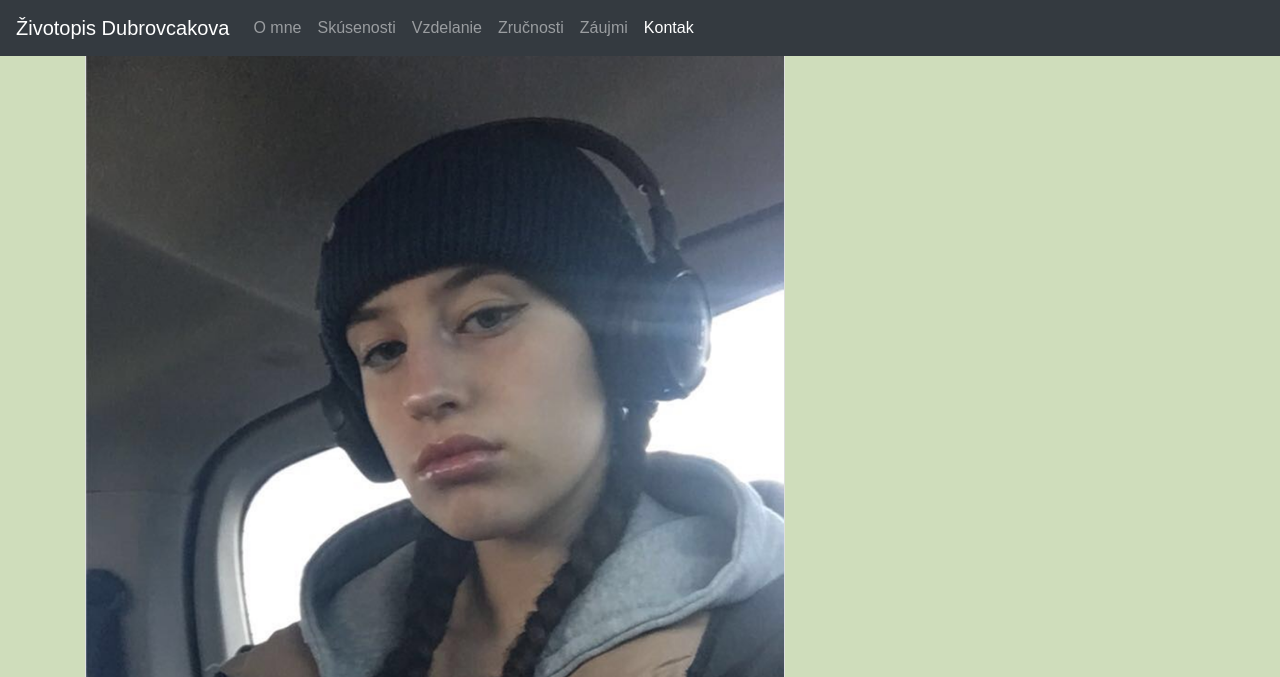
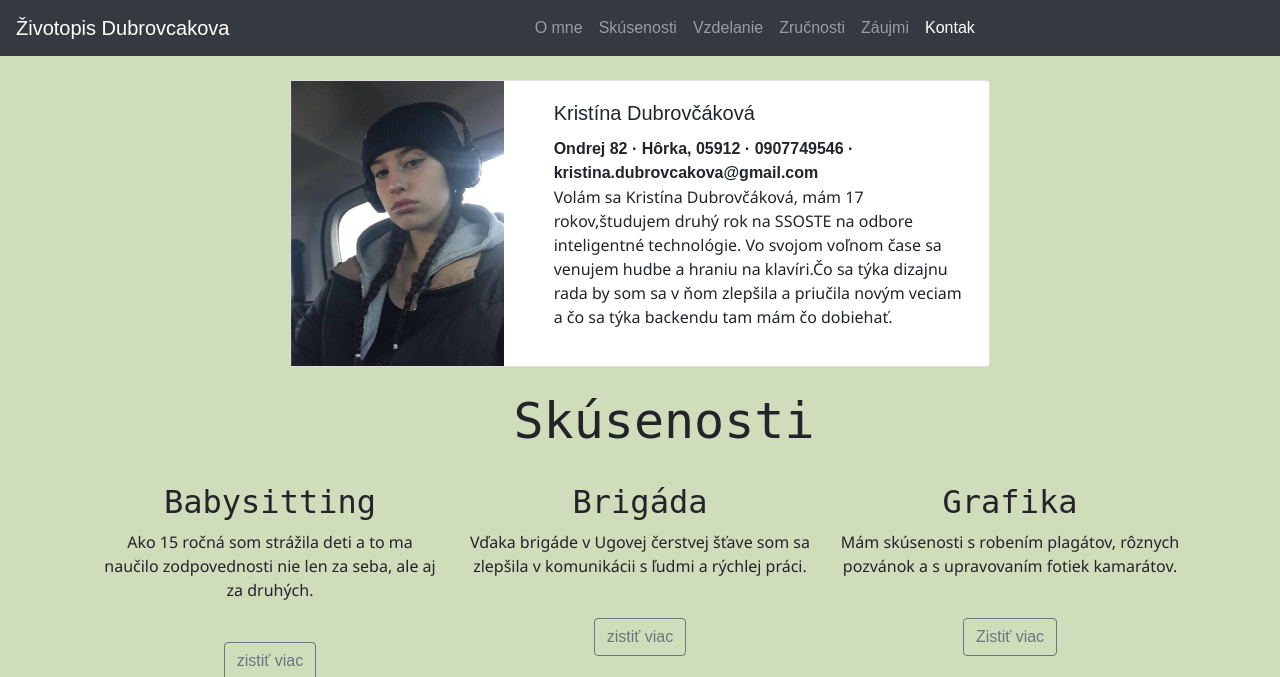
Before and after one commit to KristinaDubrovcakova/KristinaDubrovcakova.github.io, a PHP site: page / in a window 1280 px wide. Shown: the top 677 px of the page. Run offline with PHP 8.4, Linux system fonts and the light colour scheme; some libraries are stand-ins or nearby versions.

Commit message:
Add files via upload

```diff
--- a/index.html
+++ b/index.html
@@ -18,6 +18,11 @@
   p {
     font-family:'Segoe UI', Tahoma, Geneva, Verdana, sans-serif;
   }
+  h3 {
+    font-family: Fjalla One,monospace;
+    text-align: center;
+    font-size: 50px;
+  }
 </style>
 
 <body data-spy="scroll" data-target=".navbar" data-offset="50" >
@@ -27,7 +32,7 @@
     <button class="navbar-toggler" type="button" data-toggle="collapse" data-target="#collapsibleNavbar">
       <span class="navbar-toggler-icon"></span>
     </button>
-    <div class="collapse navbar-collapse " id="collapsibleNavbar">
+    <div class="collapse navbar-collapse justify-content-center" id="collapsibleNavbar">
       <ul class="navbar-nav">
         <li class="nav-item ">
           <a class="nav-link" href="#about">O mne</a>
@@ -54,10 +59,10 @@
 
 
   <div class="container mt-5">
-    <section id = "about">
-    <div class="card mb-3 justify-content-center align-items-center " style="max-width: 700px; ">
+    <section id = "about" class="about">
+    <div class="card" style="max-width: 700px; ">
       <div class="row g-0">
-        <div class="col-md-12">
+        <div class="col-md-4">
           <img src="img/image.png" class="img-fluid rounded-start" alt="">
         </div>
         <div class="col-md-8">
@@ -67,60 +72,61 @@
               Ondrej 82 · Hôrka,  05912 · 0907749546 · kristina.dubrovcakova@gmail.com
             </div>
             <p class="card-text">Volám sa Kristína Dubrovčáková,
-              mám 17 rokov, chodím na SSOSTU a študujem odbor inteligentné technológie. </p>
+              mám 17 rokov,študujem druhý rok na SSOSTE na odbore inteligentné technológie. Vo svojom voľnom čase sa venujem hudbe a hraniu na klavíri.Čo sa týka dizajnu rada by som sa v ňom zlepšila a priučila novým veciam a čo sa týka backendu tam mám čo dobiehať.  </p>
 
           </div>
         </div>
       </div>
     </div>
+
   </section>
+    <section id="experience">
+      <div class="container text-center">
+        <div class="row justify-conten-center align-items-center ">
+          <div class="col-md-12 text-center m-4">
+            <h3 >Skúsenosti</h3>
+
+          </div>
+        </div>
+        <div class="row">
+          <div class="col-md-4">
+            <h2 class="text-black">Babysitting</h2>
+            <p class="text-black">Ako 15 ročná som strážila deti a to ma naučilo zodpovednosti nie len za seba, ale aj za druhých.
+            </p>
+            <button type="button" class="btn btn-outline-secondary m-4">zistiť viac</button>
+            <img src="img/Snímka obrazovky 2023-05-23 103435.png" class="img-fluid rounded-2" alt="">
+          </div>
+
+          <div class="col-md-4 ">
+            <h2 class="text-black">Brigáda</h2>
+            <p class="text-black">Vďaka brigáde v Ugovej čerstvej šťave som sa zlepšila v komunikácii s ľudmi a rýchlej práci.</p>
+            <button type="button" class="btn btn-outline-secondary m-4">zistiť viac</button>
+            <img src="img/104_510107298.jpg" class="img-fluid rounded-2" alt="">
+          </div>
+
+          <div class="col-md-4">
+            <h2 class="text-black">Grafika</h2>
+            <p class="text-black">Mám skúsenosti s robením plagátov, rôznych pozvánok a s upravovaním fotiek kamarátov.</p>
+            <button type="button " class="btn btn-outline-secondary m-4">Zistiť viac</button>
+            <img src="img/Snímka obrazovky 2023-05-23 103150.png" class="img-fluid rounded-2" alt="">
+          </div>
+        </div>
+      </div>
+    </div>
+      </div>
+    <svg xmlns="http://www.w3.org/2000/svg" viewBox="0 0 1440 320"><path fill="#fff" fill-opacity="1" d="M0,288L16,293.3C32,299,64,309,96,282.7C128,256,160,192,192,176C224,160,256,192,288,208C320,224,352,224,384,229.3C416,235,448,245,480,256C512,267,544,277,576,250.7C608,224,640,160,672,133.3C704,107,736,117,768,133.3C800,149,832,171,864,170.7C896,171,928,149,960,133.3C992,117,1024,107,1056,112C1088,117,1120,139,1152,133.3C1184,128,1216,96,1248,74.7C1280,53,1312,43,1344,48C1376,53,1408,75,1424,85.3L1440,96L1440,320L1424,320C1408,320,1376,320,1344,320C1312,320,1280,320,1248,320C1216,320,1184,320,1152,320C1120,320,1088,320,1056,320C1024,320,992,320,960,320C928,320,896,320,864,320C832,320,800,320,768,320C736,320,704,320,672,320C640,320,608,320,576,320C544,320,512,320,480,320C448,320,416,320,384,320C352,320,320,320,288,320C256,320,224,320,192,320C160,320,128,320,96,320C64,320,32,320,16,320L0,320Z"></path></svg>
+      <svg xmlns="http://www.w3.org/2000/svg" viewBox="0 0 1440 320"><path fill="#fff" fill-opacity="1" d="M0,288L16,293.3C32,299,64,309,96,282.7C128,256,160,192,192,176C224,160,256,192,288,208C320,224,352,224,384,229.3C416,235,448,245,480,256C512,267,544,277,576,250.7C608,224,640,160,672,133.3C704,107,736,117,768,133.3C800,149,832,171,864,170.7C896,171,928,149,960,133.3C992,117,1024,107,1056,112C1088,117,1120,139,1152,133.3C1184,128,1216,96,1248,74.7C1280,53,1312,43,1344,48C1376,53,1408,75,1424,85.3L1440,96L1440,0L1424,0C1408,0,1376,0,1344,0C1312,0,1280,0,1248,0C1216,0,1184,0,1152,0C1120,0,1088,0,1056,0C1024,0,992,0,960,0C928,0,896,0,864,0C832,0,800,0,768,0C736,0,704,0,672,0C640,0,608,0,576,0C544,0,512,0,480,0C448,0,416,0,384,0C352,0,320,0,288,0C256,0,224,0,192,0C160,0,128,0,96,0C64,0,32,0,16,0L0,0Z"></path></svg>
+    </section>
 
 
-    <section id="experience">
 
-      <h2 >Skúsenosti</h2>
-      <div id="carouselExampleDark" class="carousel carousel-dark slide">
-        <div class="carousel-indicators">
-          <button type="button" data-bs-target="#carouselExampleDark" data-bs-slide-to="0" class="active" aria-current="true" aria-label="Slide 1"></button>
-          <button type="button" data-bs-target="#carouselExampleDark" data-bs-slide-to="1" aria-label="Slide 2"></button>
-          <button type="button" data-bs-target="#carouselExampleDark" data-bs-slide-to="2" aria-label="Slide 3"></button>
-        </div>
-        <div class="carousel-inner">
-          <div class="carousel-item active" data-bs-interval="10000">
-            <img src="img/104_510107298.jpg" class="d-block w-100" alt="...">
-            <div class="carousel-caption d-none d-md-block">
-              <h5>First slide label</h5>
-              <p>Some representative placeholder content for the first slide.</p>
-            </div>
-          </div>
-          <div class="carousel-item" data-bs-interval="2000">
-            <img src="img/group-kids-friends-arm-around-sitting-together.jpg" class="d-block w-100" alt="...">
-            <div class="carousel-caption d-none d-md-block">
-              <h5>Second slide label</h5>
-              <p>Some representative placeholder content for the second slide.</p>
-            </div>
-          </div>
-          <div class="carousel-item">
-            <img src="img/IMG_3538.JPG" class="d-block w-100" alt="...">
-            <div class="carousel-caption d-none d-md-block">
-              <h5>Third slide label</h5>
-              <p>Some representative placeholder content for the third slide.</p>
-            </div>
-          </div>
-        </div>
-        <button class="carousel-control-prev" type="button" data-bs-target="#carouselExampleDark" data-bs-slide="prev">
-          <span class="carousel-control-prev-icon" aria-hidden="true"></span>
-          <span class="visually-hidden">Previous</span>
-        </button>
-        <button class="carousel-control-next" type="button" data-bs-target="#carouselExampleDark" data-bs-slide="next">
-          <span class="carousel-control-next-icon" aria-hidden="true"></span>
-          <span class="visually-hidden">Next</span>
-        </button>
-      </div>
-    </section>
+
 
     <section id="education">
     <div class=" card text-center">
+
+
+
       <div class="card-body">
         <h2 class="card-title">Vzdelanie</h2>
         <p class="card-text"> Od roku 2021 navštevujem SSOSTU a druhý rok študujem odbor inteligentné technológie.Ako absolvent študijného odboru inteligentné technológie  by som mala byť kvalifikovaná odborná pracovníčka, ktorá má vedomosti a zručnosti z oblasti informačných technológií, programovania, počítačových sietí, smart technológií, internetu vecí - IoT, databázových systémov, kybernetickej bezpečnosti, robotiky, 3D technológií, virtuálnej reality, z  aplikovania prvkov umelej inteligencie v rôznych oblastiach, serverových a cloudových technológií, grafiky, základov elektroniky, optimalizácie riadenia procesov a problematiky súvisiacej s digitálnou firmou.
@@ -128,7 +134,7 @@
         <a href="https://ssosta.edupage.org/a/studijne-programy?eqa=dGV4dD10ZXh0L3RleHQxJnN1YnBhZ2U9Mg%3D%3D" class="btn btn-secondary">zistiť viac</a>
       </div>
     </div>
-  </section>
+    </section>
 
     <section id="skills">
       <div class="container text-center text-black">
@@ -159,21 +165,70 @@
 
 
 
-    <section id="contact">
-      <div class="container text-center text-black">
-        <div class="row justify-conten-center align-items-center ">
-          <div class="col-md-12 text-black text-center">
-      <h2>Záujmi</h2>
 
-      <p>Hrajem na klavír 10 rokov <br>
-        Rada čítam knihy  <br>
-        Hrajem volleyball <br>
-        Rada varím <br>
-        Cestovanie <br>
+    <section id="interests">
+    <div class="container text-center text-white">
+      <div class="row justify-conten-center align-items-center ">
+        <div class="col-md-12 text-white text-center">
+          <h2>Záujmy</h2>
+        </div>
+      </div>
+      <div class="row">
+        <div class="col-md-3">
+          <svg xmlns="http://www.w3.org/2000/svg" width="16" height="16" fill="black" class="bi bi-music-note-beamed" viewBox="0 0 16 16">
+            <path d="M6 13c0 1.105-1.12 2-2.5 2S1 14.105 1 13c0-1.104 1.12-2 2.5-2s2.5.896 2.5 2zm9-2c0 1.105-1.12 2-2.5 2s-2.5-.895-2.5-2 1.12-2 2.5-2 2.5.895 2.5 2z"/>
+            <path fill-rule="evenodd" d="M14 11V2h1v9h-1zM6 3v10H5V3h1z"/>
+            <path d="M5 2.905a1 1 0 0 1 .9-.995l8-.8a1 1 0 0 1 1.1.995V3L5 4V2.905z"/>
+          </svg>
+          <p>Hrajem na klavír 10 rokov </p>
+
+        </div>
+
+        <div class="col-md-3">
+
+           <img src="img/volleyball-ball.png" width ="16" height="16"  alt=" ">
+          <p>Hrajem volejbal</p>
+
+        </div>
+        <div class="col-md-3">
+          <svg xmlns="http://www.w3.org/2000/svg" width="16" height="16" fill="black" class="bi bi-cup-straw" viewBox="0 0 16 16">
+            <path d="M13.902.334a.5.5 0 0 1-.28.65l-2.254.902-.4 1.927c.376.095.715.215.972.367.228.135.56.396.56.82 0 .046-.004.09-.011.132l-.962 9.068a1.28 1.28 0 0 1-.524.93c-.488.34-1.494.87-3.01.87-1.516 0-2.522-.53-3.01-.87a1.28 1.28 0 0 1-.524-.93L3.51 5.132A.78.78 0 0 1 3.5 5c0-.424.332-.685.56-.82.262-.154.607-.276.99-.372C5.824 3.614 6.867 3.5 8 3.5c.712 0 1.389.045 1.985.127l.464-2.215a.5.5 0 0 1 .303-.356l2.5-1a.5.5 0 0 1 .65.278zM9.768 4.607A13.991 13.991 0 0 0 8 4.5c-1.076 0-2.033.11-2.707.278A3.284 3.284 0 0 0 4.645 5c.146.073.362.15.648.222C5.967 5.39 6.924 5.5 8 5.5c.571 0 1.109-.03 1.588-.085l.18-.808zm.292 1.756C9.445 6.45 8.742 6.5 8 6.5c-1.133 0-2.176-.114-2.95-.308a5.514 5.514 0 0 1-.435-.127l.838 8.03c.013.121.06.186.102.215.357.249 1.168.69 2.438.69 1.27 0 2.081-.441 2.438-.69.042-.029.09-.094.102-.215l.852-8.03a5.517 5.517 0 0 1-.435.127 8.88 8.88 0 0 1-.89.17zM4.467 4.884s.003.002.005.006l-.005-.006zm7.066 0-.005.006c.002-.004.005-.006.005-.006zM11.354 5a3.174 3.174 0 0 0-.604-.21l-.099.445.055-.013c.286-.072.502-.149.648-.222z"/>
+          </svg>
+          <p>Rada varím</p>
+        </div>
+          <div class="col-md-3 ">
+            <svg xmlns="http://www.w3.org/2000/svg" width="16" height="16" fill="black" class="bi bi-airplane-engines" viewBox="0 0 16 16">
+              <path d="M8 0c-.787 0-1.292.592-1.572 1.151A4.347 4.347 0 0 0 6 3v3.691l-2 1V7.5a.5.5 0 0 0-.5-.5h-1a.5.5 0 0 0-.5.5v1.191l-1.17.585A1.5 1.5 0 0 0 0 10.618V12a.5.5 0 0 0 .582.493l1.631-.272.313.937a.5.5 0 0 0 .948 0l.405-1.214 2.21-.369.375 2.253-1.318 1.318A.5.5 0 0 0 5.5 16h5a.5.5 0 0 0 .354-.854l-1.318-1.318.375-2.253 2.21.369.405 1.214a.5.5 0 0 0 .948 0l.313-.937 1.63.272A.5.5 0 0 0 16 12v-1.382a1.5 1.5 0 0 0-.83-1.342L14 8.691V7.5a.5.5 0 0 0-.5-.5h-1a.5.5 0 0 0-.5.5v.191l-2-1V3c0-.568-.14-1.271-.428-1.849C9.292.591 8.787 0 8 0ZM7 3c0-.432.11-.979.322-1.401C7.542 1.159 7.787 1 8 1c.213 0 .458.158.678.599C8.889 2.02 9 2.569 9 3v4a.5.5 0 0 0 .276.447l5.448 2.724a.5.5 0 0 1 .276.447v.792l-5.418-.903a.5.5 0 0 0-.575.41l-.5 3a.5.5 0 0 0 .14.437l.646.646H6.707l.647-.646a.5.5 0 0 0 .14-.436l-.5-3a.5.5 0 0 0-.576-.411L1 11.41v-.792a.5.5 0 0 1 .276-.447l5.448-2.724A.5.5 0 0 0 7 7V3Z"/>
+            </svg>
+            <p>Rada cestujem</p>
+          </div>
+          <div class="col-md-4 ">
+            <img src="img/nature.png" width="16" height="16" alt="">
+            <p>Rada chodím do prírody</p>
+          </div>
+          <div class="col-md-4 ">
+            <img src="img/open-book.png" width="16" height="16" alt="">
+            <p>Rada čítam knihy</p>
+          </div>
+          <div class="col-md-3 ">
+            <svg xmlns="http://www.w3.org/2000/svg" width="16" height="16" fill="black" class="bi bi-tv" viewBox="0 0 16 16">
+              <path d="M2.5 13.5A.5.5 0 0 1 3 13h10a.5.5 0 0 1 0 1H3a.5.5 0 0 1-.5-.5zM13.991 3l.024.001a1.46 1.46 0 0 1 .538.143.757.757 0 0 1 .302.254c.067.1.145.277.145.602v5.991l-.001.024a1.464 1.464 0 0 1-.143.538.758.758 0 0 1-.254.302c-.1.067-.277.145-.602.145H2.009l-.024-.001a1.464 1.464 0 0 1-.538-.143.758.758 0 0 1-.302-.254C1.078 10.502 1 10.325 1 10V4.009l.001-.024a1.46 1.46 0 0 1 .143-.538.758.758 0 0 1 .254-.302C1.498 3.078 1.675 3 2 3h11.991zM14 2H2C0 2 0 4 0 4v6c0 2 2 2 2 2h12c2 0 2-2 2-2V4c0-2-2-2-2-2z"/>
+            </svg>
+            <p>Rada pozerám seriály</p>
+          </div>
 
 
- </p>
-    </section>
+    </div>
+    </div>
+    <svg xmlns="http://www.w3.org/2000/svg" viewBox="0 0 1440 320"><path fill="#fff" fill-opacity="1" d="M0,192L17.1,197.3C34.3,203,69,213,103,197.3C137.1,181,171,139,206,117.3C240,96,274,96,309,101.3C342.9,107,377,117,411,149.3C445.7,181,480,235,514,224C548.6,213,583,139,617,117.3C651.4,96,686,128,720,128C754.3,128,789,96,823,106.7C857.1,117,891,171,926,186.7C960,203,994,181,1029,160C1062.9,139,1097,117,1131,128C1165.7,139,1200,181,1234,197.3C1268.6,213,1303,203,1337,192C1371.4,181,1406,171,1423,165.3L1440,160L1440,320L1422.9,320C1405.7,320,1371,320,1337,320C1302.9,320,1269,320,1234,320C1200,320,1166,320,1131,320C1097.1,320,1063,320,1029,320C994.3,320,960,320,926,320C891.4,320,857,320,823,320C788.6,320,754,320,720,320C685.7,320,651,320,617,320C582.9,320,549,320,514,320C480,320,446,320,411,320C377.1,320,343,320,309,320C274.3,320,240,320,206,320C171.4,320,137,320,103,320C68.6,320,34,320,17,320L0,320Z"></path></svg>
+    <svg xmlns="http://www.w3.org/2000/svg" viewBox="0 0 1440 320"><path fill="#fff" fill-opacity="1" d="M0,192L17.1,197.3C34.3,203,69,213,103,197.3C137.1,181,171,139,206,117.3C240,96,274,96,309,101.3C342.9,107,377,117,411,149.3C445.7,181,480,235,514,224C548.6,213,583,139,617,117.3C651.4,96,686,128,720,128C754.3,128,789,96,823,106.7C857.1,117,891,171,926,186.7C960,203,994,181,1029,160C1062.9,139,1097,117,1131,128C1165.7,139,1200,181,1234,197.3C1268.6,213,1303,203,1337,192C1371.4,181,1406,171,1423,165.3L1440,160L1440,0L1422.9,0C1405.7,0,1371,0,1337,0C1302.9,0,1269,0,1234,0C1200,0,1166,0,1131,0C1097.1,0,1063,0,1029,0C994.3,0,960,0,926,0C891.4,0,857,0,823,0C788.6,0,754,0,720,0C685.7,0,651,0,617,0C582.9,0,549,0,514,0C480,0,446,0,411,0C377.1,0,343,0,309,0C274.3,0,240,0,206,0C171.4,0,137,0,103,0C68.6,0,34,0,17,0L0,0Z"></path></svg>
+  <section id="interests"></body>
+    <script src="https://cdn.jsdelivr.net/npm/bootstrap@5.3.0-alpha3/dist/js/bootstrap.bundle.min.js"
+      integrity="sha384-ENjdO4Dr2bkBIFxQpeoTz1HIcje39Wm4jDKdf19U8gI4ddQ3GYNS7NTKfAdVQSZe"
+      crossorigin="anonymous"></script>
+  </section>
+
+
 
     <section id="contact">
           <div class="row justify-content-center align-items-center text-center m-4">
--- a/main.css
+++ b/main.css
@@ -11,3 +11,10 @@ body {
 
   background: rgba(207, 221, 187);
 }
+
+.about {
+  display: flex;
+  justify-content: center;
+  align-items: center;
+  margin-top: 5rem;
+}
```
